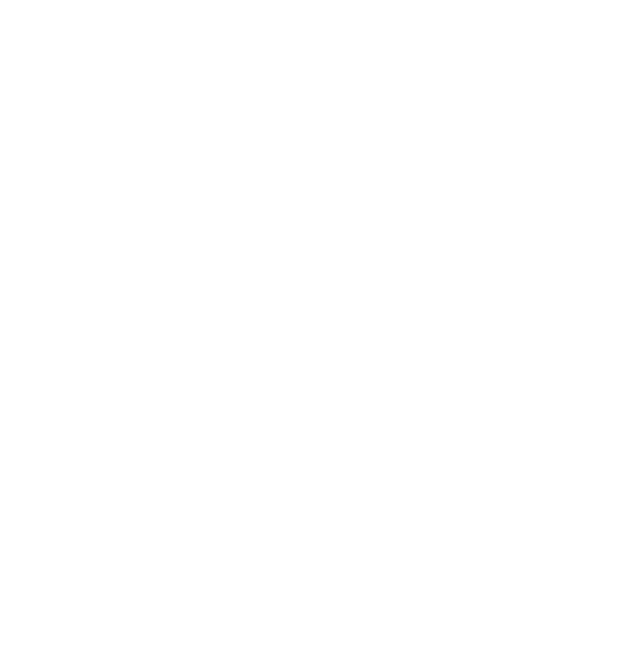
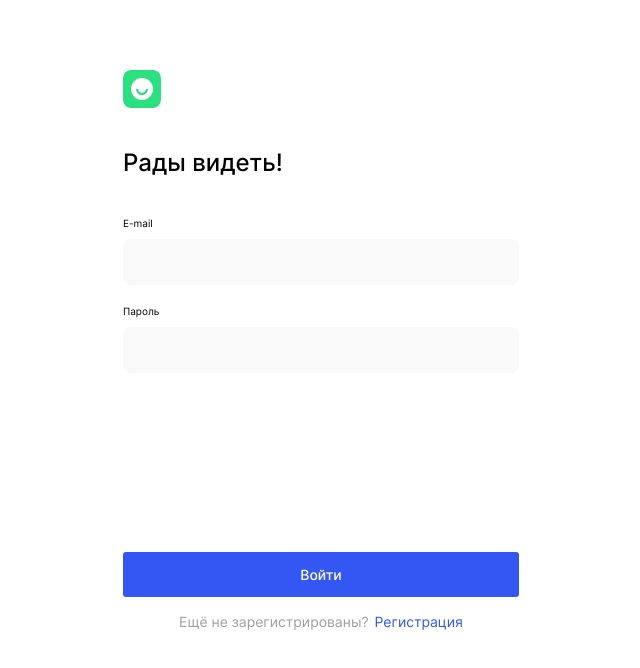
Before and after one commit to Ilya-Bikmetov/movies-explorer-frontend, a React app: page /signin in a window 1280 px wide. Shown: the whole page, without its empty margins (319-959 px from the left). Built offline with nearby package versions, Linux system fonts and the light colour scheme.

Commit message:
fix/login_form

```diff
--- a/src/components/App/App.js
+++ b/src/components/App/App.js
@@ -14,7 +14,7 @@ function App() {
           <Main />
           <Footer />
         </Route>
-        <Route path="/sign-in">
+        <Route path="/signin">
         <Login />
         </Route>
       </Switch>
--- a/src/components/Header/Header.css
+++ b/src/components/Header/Header.css
@@ -38,16 +38,19 @@
   text-decoration: none;
 }
 
-.header__link-btn {
+.header__link_btn {
+  display: flex;
   width: 76px;
   height: 32px;
   background-color: #2BE080;
   border-radius: 3px;
   border: none;
   transition: opacity .5s ease-in-out;
+  justify-content: center;
+  align-items: center;
 }
 
-.header__link-btn:hover {
+.header__link_btn:hover {
   cursor: pointer;
   opacity: .7;
 }
--- a/src/components/Header/Header.js
+++ b/src/components/Header/Header.js
@@ -9,14 +9,9 @@ function Header() {
         aria-label="Открыть меню"
       />
       <nav className="header__links">
-        <Link className="header__link header__link_text_white" to={"./sign-up"}>Регистрация</Link>
-        <button
-          className="header__link-btn"
-          type="button"
-          aria-label="Войти"
-          >
-          <Link className="header__link header__link_text_black" to={"./sign-in"}>Войти</Link>
-        </button>
+        <Link className="header__link header__link_text_white" to={"./signup"}>Регистрация</Link>
+        <Link className="header__link header__link_text_black header__link_btn" to={"./signin"}>Войти</Link>
+
       </nav>
     </header>
 
--- a/src/components/Login/Login.css
+++ b/src/components/Login/Login.css
@@ -18,6 +18,7 @@
   font-size: 24px;
   line-height: 29px;
   align-self: flex-start;
+
 }
 
 .profile-form__input {
@@ -28,7 +29,6 @@
   background: #F9F9F9;
   border-radius: 8px;
   border: none;
-  margin-top: 20px;
 }
 
 .profile-form__btn {
@@ -61,6 +61,43 @@
   font-weight: 400;
   font-size: 10px;
   line-height: 12px;
+  margin: 20px 0 10px 0;
+  align-self: flex-start;
+
+}
+
+.profile-form__submit-subtitle {
+  font-family: 'Inter';
+  font-style: normal;
+  font-weight: 400;
+  font-size: 14px;
+  line-height: 17px;
+  text-align: center;
+  text-decoration: none;
+  color: #A0A0A0;
   margin: 0;
-  align-self: flex-start;
 }
+
+.profile-form__subtitle-container {
+  display: flex;
+  align-content: center;
+  gap: 6px;
+  margin-top: 16px;
+}
+
+.profile-form__submit-subtitle_link {
+  font-family: 'Inter';
+  font-style: normal;
+  font-weight: 400;
+  font-size: 14px;
+  line-height: 17px;
+  text-align: center;
+  color: #3456F3;
+  transition: opacity .5s ease-in-out;
+  text-decoration: none;
+}
+
+.profile-form__submit-subtitle_link:hover {
+  cursor: pointer;
+  opacity: 0.6;
+}
--- a/src/components/Login/Login.js
+++ b/src/components/Login/Login.js
@@ -1,9 +1,11 @@
+import { Link } from "react-router-dom";
 function Login() {
   return (
     <>
       <form className="profile-form">
-        <div className="logo logo_login" />
+        <Link to={"./"} className="logo logo_login" />
         <h1 className="profile-form__title">Рады видеть!</h1>
+        <p className="profile-form__input-title">E-mail</p>
         <input
           className="profile-form__input"
           name="email"
@@ -18,6 +20,10 @@ function Login() {
           required
         />
         <button className="profile-form__btn" type="submit" aria-label="Войти">Войти</button>
+        <div className="profile-form__subtitle-container">
+          <p className="profile-form__submit-subtitle">Ещё не зарегистрированы?</p>
+          <Link to={"./signin"} className="profile-form__submit-subtitle_link">Регистрация</Link>
+        </div>
       </form>
     </>
   );
--- a/src/components/Main/AboutProject/AboutProject.css
+++ b/src/components/Main/AboutProject/AboutProject.css
@@ -64,13 +64,13 @@
 
 .about-project__cell_small {
   width: 100%;
-  max-width: 228px;
+  max-width: 20%;
   background-color: #2BE080;
 }
 
 .about-project__cell_big {
   width: 100%;
-  max-width: 912px;
+  max-width: 80%;
   background-color: #F2F2F2;
 }
 
```
